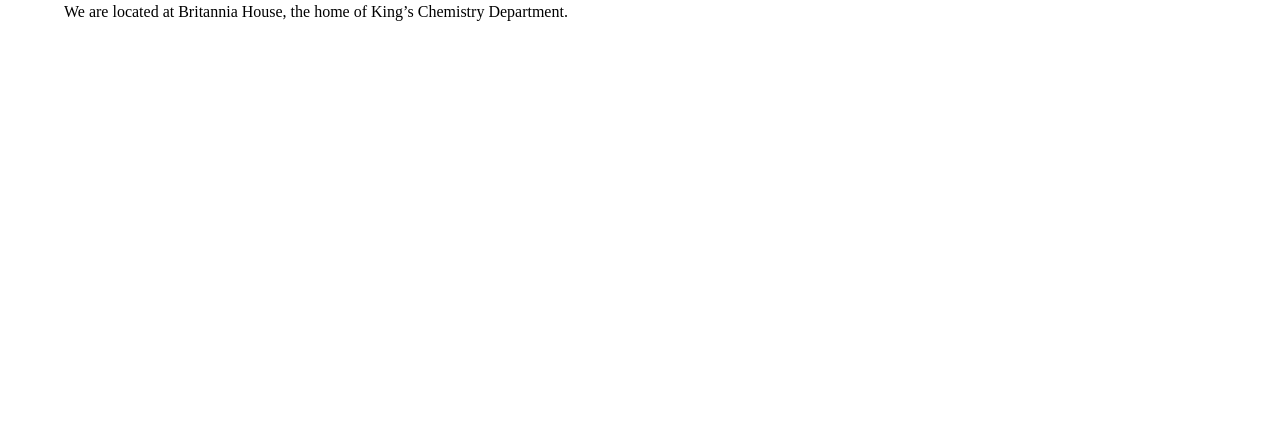
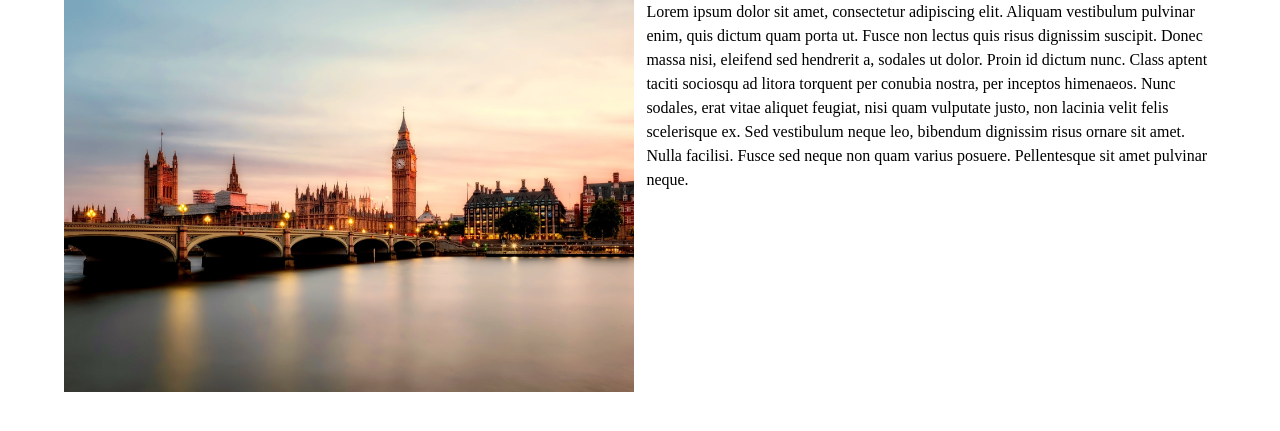
Before and after one commit to matta-research-group/matta-research-group.github.io, a Jekyll site: the page built from contact.md, in a window 1280 px wide. Shown: the top 431 px of the page. Built offline with Jekyll 4.4.1, drawn with Linux system fonts in a browser that asks for light colours; nearby versions of some CDN libraries.

Commit message:
responsive grid added

```diff
--- a/_includes/footer.html
+++ b/_includes/footer.html
@@ -2,10 +2,11 @@
 </footer>
 
 {% comment %}
-Footer assets
+Lottie for SVG animations
 {% endcomment %}
 {% if jekyll.environment == "production" %}
     <script src="https://cdnjs.cloudflare.com/ajax/libs/bodymovin/5.8.1/lottie.min.js"></script>
 {% else if jekyll.environment == "development" %}
     <script src="/assets/js/lottie-5.8.1.min.js"></script>
 {% endif %}
+<script src="/assets/js/app.js"></script>
--- a/_layouts/page/contact.html
+++ b/_layouts/page/contact.html
@@ -3,6 +3,17 @@ layout: default
 ---
 
 <!-- Hero image with informational text -->
-<section class="container">
-    {{ content }}
+<section class="container contact-page">
+    {% comment %}
+    first section with introduction to contact page
+    {% endcomment %}
+    <div class="hero-section grid col-2">
+        <div>
+            <img class="img-responsive" alt="" src="{{ page.intro_image }}">
+        </div>
+        <div>
+            {{ content }}
+        </div>
+    </div>
+
 </section>
--- /dev/null
+++ b/_sass/_contact-page.scss
@@ -0,0 +1,4 @@
+/**
+* @author Akash Kumar Sharma <vyom@vyom.site>
+*
+*/
--- /dev/null
+++ b/_sass/_responsive.scss
@@ -0,0 +1,23 @@
+/**
+* @author Akash Kumar Sharma <vyom@vyom.site>
+*
+*/
+
+
+.img-responsive {
+    width: 100%;
+    height: auto;
+}
+
+.grid {
+    display: grid;
+}
+
+.col-1 {
+    grid-template-columns: 1fr;
+}
+
+.col-2 {
+    grid-template-columns: 1fr 1fr;
+    gap: 1vw;
+}
--- a/assets/css/style.scss
+++ b/assets/css/style.scss
@@ -2,4 +2,6 @@
 ---
 @import "variables";
 @import "utilities";
+@import "responsive";
 @import "normalize";
+@import "contact-page";
--- a/assets/js/app.js
+++ b/assets/js/app.js
@@ -6,11 +6,11 @@ window.onload = function () {
     // contact page animation
     var contact_page_animation = bodymovin.loadAnimation({
         container: document.getElementById('icon-container'), // required
-        path: '/assets/site-images/Blogging Minimalistic/Blogging.json', // required
-        renderer: 'svg/canvas/html', // required
+        path: '/assets/images/Blogging Minimalistic/Blogging.json', // required
+        renderer: 'svg', // required
         loop: true, // optional
         autoplay: true, // optional
         name: "Contact page animation", // optional
     });
-    contact_page_animation.goToAndStop(14, true);
+    contact_page_animation.goToAndStop();
 }
--- a/contact.md
+++ b/contact.md
@@ -2,10 +2,8 @@
 title: Contact
 layout: page/contact
 description: Contact
-intro_image : "images/benjamin-davies-oja2ty_9zlm-unsplash.jpg"
-intro_animation: "/assets/site-images/Blogging Minimalistic/blogging.svg"
+intro_image : "/assets/images/pexels-pixabay-460672.jpg"
+intro_animation: "/assets/images/pexels-pixabay-460672.jpg"
 ---
 
-<!-- this page will have an image, a short text with a mailto: link (micaela.matta@kcl.ac.uk) and a google maps embedded showing the address-->
-
-We are located at Britannia House, the home of King's Chemistry Department.
+Lorem ipsum dolor sit amet, consectetur adipiscing elit. Aliquam vestibulum pulvinar enim, quis dictum quam porta ut. Fusce non lectus quis risus dignissim suscipit. Donec massa nisi, eleifend sed hendrerit a, sodales ut dolor. Proin id dictum nunc. Class aptent taciti sociosqu ad litora torquent per conubia nostra, per inceptos himenaeos. Nunc sodales, erat vitae aliquet feugiat, nisi quam vulputate justo, non lacinia velit felis scelerisque ex. Sed vestibulum neque leo, bibendum dignissim risus ornare sit amet. Nulla facilisi. Fusce sed neque non quam varius posuere. Pellentesque sit amet pulvinar neque.
```
Also changed, not shown: _sass/_utilities.scss (line endings or trailing spaces), assets/images/Blogging Minimalistic/Blogging.json (renamed from assets/site-images/Blogging Minimalistic/Blogging.json), assets/images/Blogging Minimalistic/blogging.png (renamed from assets/site-images/Blogging Minimalistic/blogging.png), assets/images/Blogging Minimalistic/blogging.svg (renamed from assets/site-images/Blogging Minimalistic/blogging.svg), assets/images/pexels-pixabay-460672.jpg (added), 3 other files.
